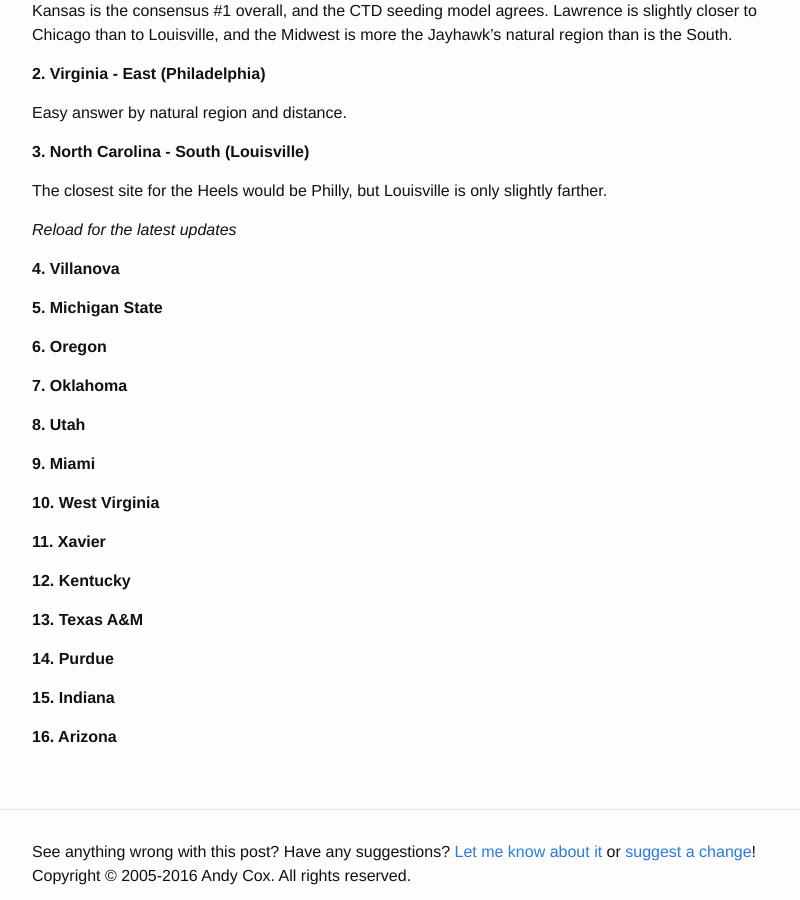
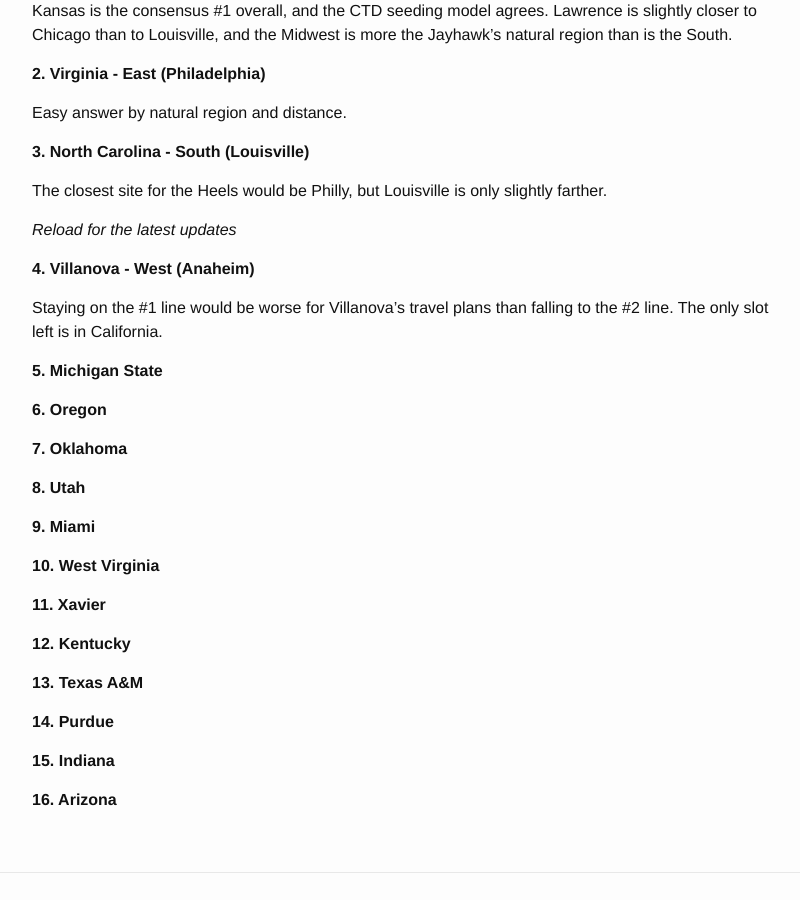
Before and after one commit to crashingthedance/blog.crashingthedance.com, a Jekyll site: the page built from _posts/2016-03-13-mocking_the_bracket_2016_edition.md, in a window 1280 px wide and 900 px high, scrolled down 2127 px. Shown: the whole window, without its empty margins (238-1038 px from the left). Built offline with Jekyll 4.4.1, drawn with Linux system fonts in a browser that asks for light colours.

Commit message:
Mock bracket update

```diff
--- a/_posts/2016-03-13-mocking_the_bracket_2016_edition.md
+++ b/_posts/2016-03-13-mocking_the_bracket_2016_edition.md
@@ -126,7 +126,10 @@ farther.
 <a name='latest'></a>
 *Reload for the latest updates*
 
-**4. Villanova**
+**4. Villanova - West (Anaheim)**
+
+Staying on the #1 line would be worse for Villanova's travel plans than falling
+to the #2 line. The only slot left is in California.
 
 **5. Michigan State**
 
```
